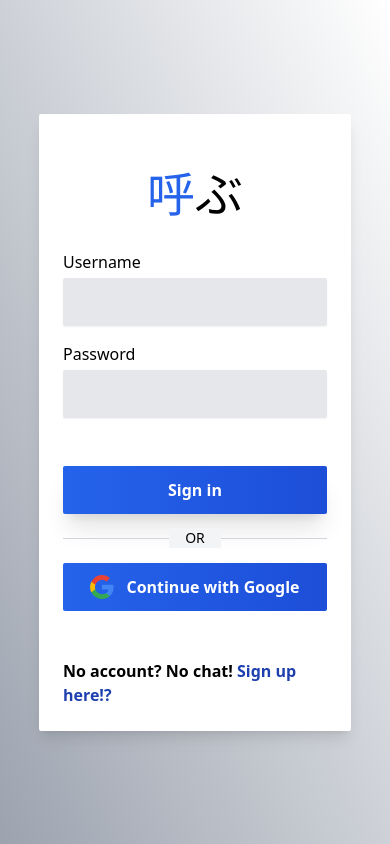
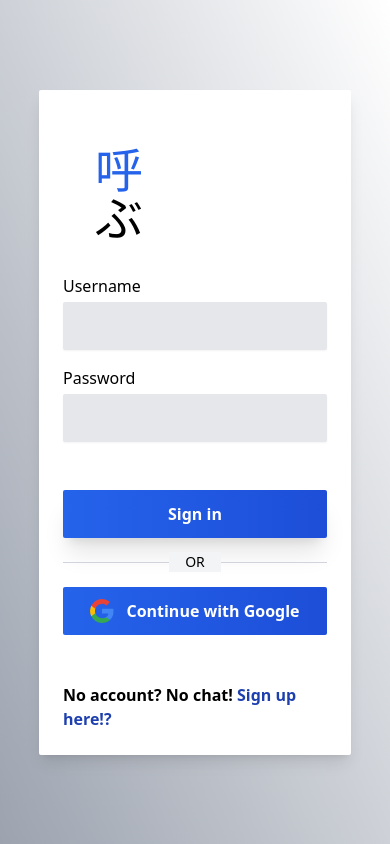
Before and after one commit to BrokenTime9/chatApp, a React (Create React App) app: page /signin in a window 390 px wide. Built offline with nearby package versions, Linux system fonts and the light colour scheme; no server answers.

Commit message:
logo alignment change

```diff
--- a/src/components/auth/authPage/authPage.jsx
+++ b/src/components/auth/authPage/authPage.jsx
@@ -13,10 +13,11 @@ export const Login = () => {
         className={`${!isMobile ? "max-w-sm" : "max-w-[80%]"} max-h-[95dvh] w-full  p-6 bg-white rounded-sm shadow-lg`}
       >
         {/* Header: Logo and Button with offset effect */}
-        <div className="flex justify-center items-center p-8">
-          <h1 className="text-5xl text-blue-600">
-            呼<span className="text-black">ぶ</span>
-          </h1>
+        <div
+          className={`flex items-center p-8 ${isMobile ? "flex-col items-start w-full" : "flex-row justify-center"}`}
+        >
+          <h1 className="text-5xl text-blue-600 self-start">呼 </h1>
+          <h1 className="text-black text-5xl self-start">ぶ</h1>
         </div>
 
         {/* Register/Login Form */}
@@ -53,13 +54,13 @@ export const Signup = () => {
       <div
         className={`max-w-sm max-h-[95dvh] ${!isMobile ? "w-full" : "w-90%"} p-6 bg-white rounded-sm shadow-lg`}
       >
-        {/* Header: Logo and Button with offset effect */}
-        <div className="flex justify-center items-center p-8">
-          <h1 className="text-5xl text-blue-600">
-            呼<span className="text-black">ぶ</span>
-          </h1>
+        <div
+          className={`flex items-center p-8 ${isMobile ? "flex-col items-start w-full" : "flex-row justify-center"}`}
+        >
+          <h1 className="text-5xl text-blue-600 self-start">呼 </h1>
+          <h1 className="text-black text-5xl self-start">ぶ</h1>
         </div>
-        {/* Register/Login Form */}
+
         <Register mode={"register"} />
         {/* Horizontal Line */}
         <div className="relative flex items-center justify-center mt-6 mb-6">
```
